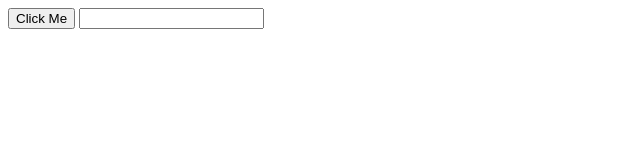
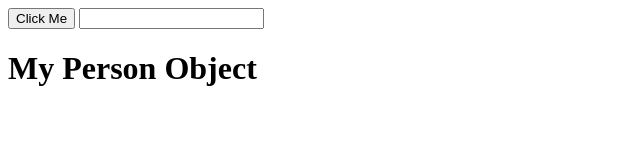
Before and after one commit to BSS13/typescript_base, a website with bundled scripts: page index.html in a window 1280 px wide. Shown: the whole page, without its empty margins (0-640 px from the left). Built offline with nearby package versions, Linux system fonts and the light colour scheme.

Commit message:
Added template decorator for the class

```diff
--- a/index.html
+++ b/index.html
@@ -10,5 +10,7 @@
   <body>
     <button>Click Me</button>
     <input type="text" id="user-input" />
+
+    <div id="app"></div>
   </body>
 </html>
--- a/src/app.ts
+++ b/src/app.ts
@@ -1,3 +1,4 @@
+//Decorator Factory
 function Logger(logString: string) {
   return function (constructor: Function) {
     console.log(logString);
@@ -5,7 +6,17 @@ function Logger(logString: string) {
   };
 }
 
+function withTemplate(template: string, hookId: string) {
+  return function (_: Function) {
+    const hookEl = document.getElementById(hookId);
+    if (hookEl) {
+      hookEl.innerHTML = template;
+    }
+  };
+}
+
 @Logger("LOGGING - PERSON")
+@withTemplate("<h1>My Person Object </h1>", "app")
 class PersonClass {
   name = "Mario";
 
```
